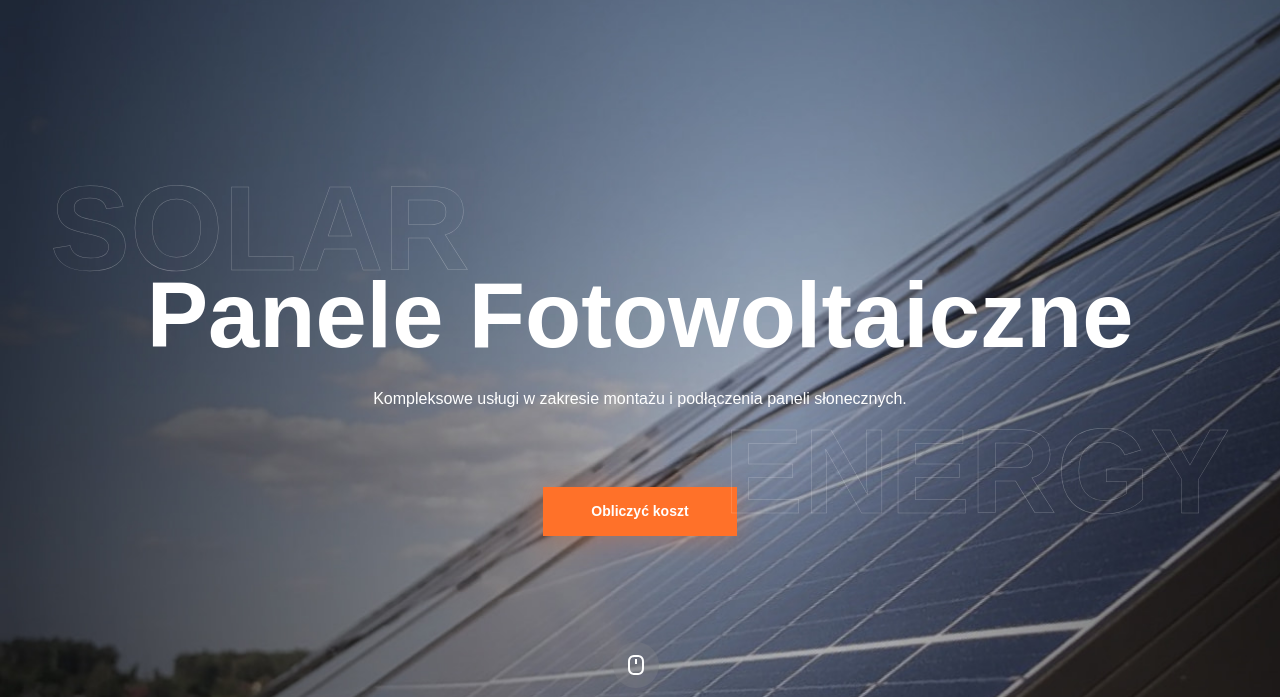
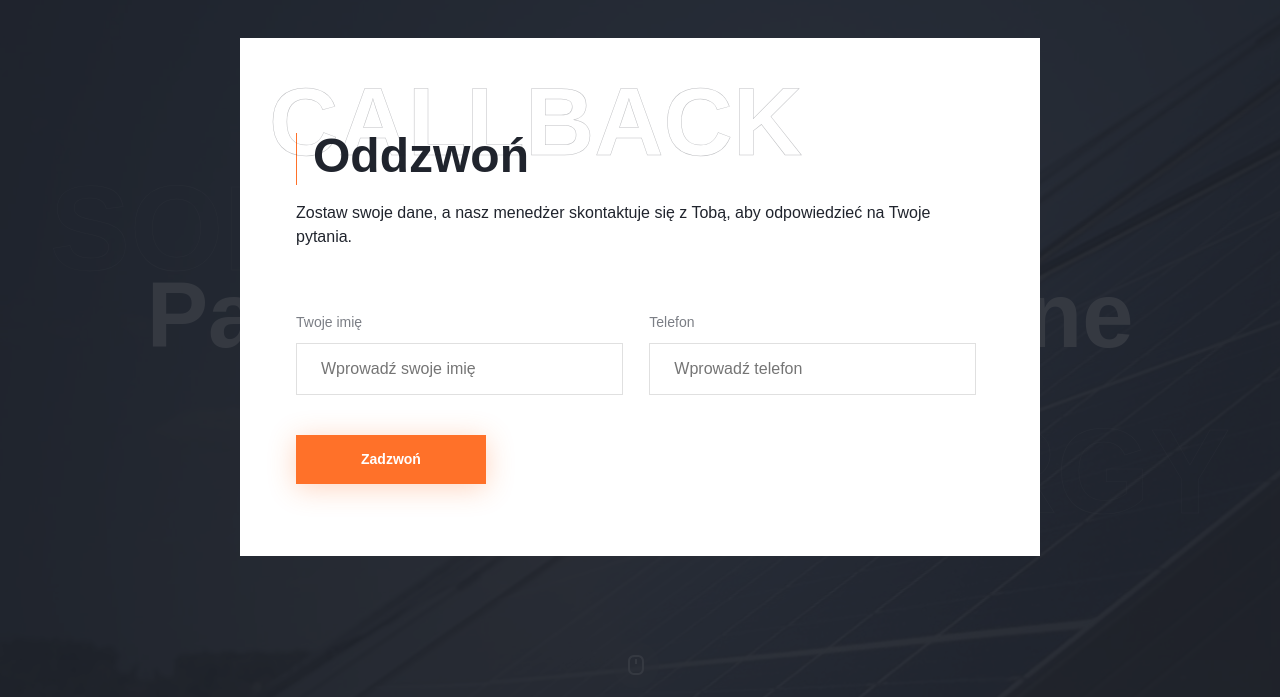
Before and after one commit to WebnautsAcademy/flow2_project1_5, a plain HTML site: page index.html in a window 1280 px wide. Shown: the part 103-800 px from the top of the page. Drawn offline with Linux system fonts and the light colour scheme.

Commit message:
added-popup-callback
Added and styled pop-up "Oddzwon"

```diff
--- a/css/style.css
+++ b/css/style.css
@@ -13,8 +13,7 @@ a {
     text-decoration: none;
 }
 
-/*Основная страница INDEX*/
-/*Шапка сайта - Навигация*/
+/* ----------------- Шапка сайта - Навигация -----------------*/
 .header {
     display: flex;
     flex-direction: column-reverse;
@@ -76,10 +75,10 @@ a {
 
 .navigation-list-header,
 .navigation-list-footer {
-    list-style-type: none; /*убирает маркировку со списка*/
+    list-style-type: none;
 }
 
-/*Шапка сайта - Строка с контактными данными*/
+/*----------------- Шапка сайта - Строка с контактными данными -----------------*/
 .header-wrapper-contacts {
     background-color: #20242D;
     color: #ffffff;
@@ -113,7 +112,7 @@ a {
     margin-right: 9px;
 }
 
-/*Страница INDEX - экран приветствия*/
+/*----------------- Страница INDEX - экран приветствия -----------------*/
 .welcome-section {
     background-color: #455469;
     background-image: url('../img/home-page-welcome-bg.jpg');
@@ -186,7 +185,7 @@ a {
     background: #FF0000;
 }
 
-/*Страница INDEX - экран с информацией*/
+/*----------------- Страница INDEX - экран с информацией -----------------*/
 .info-section {
     display: flex;
     padding: 130px 200px 115px 200px;
@@ -243,7 +242,7 @@ a {
     color: #20242D;
 }
 
-/*Подвал сайта*/
+/*----------------- Подвал сайта -----------------*/
 .footer {
     background-color: #20242D;
     text-align: center;
@@ -287,7 +286,7 @@ a {
     filter: drop-shadow(0px 4px 28px rgba(255, 113, 41, 0.7));
 }
 
-/*Подвал - ссылки на документы*/
+/*----------------- Подвал - ссылки на документы -----------------*/
 .footer-link-documents-wrapper {
     display: flex;
     justify-content: space-between;
@@ -306,7 +305,7 @@ a {
     color: #7B7E85;
 }
 
-/*Страница ABOUT - экран приветствия*/
+/*----------------- Страница ABOUT - экран приветствия -----------------*/
 .about-welcome-section {
     background-color: #455469;
     background-image: url('../img/about-page-welcome-bg.jpg');
@@ -351,7 +350,7 @@ a {
     -webkit-text-stroke-color: rgba(255, 255, 255, 0.3)
 }
 
-/*Страница ABOUT - секция с информацией*/
+/*----------------- Страница ABOUT - секция с информацией -----------------*/
 .about-info-section {
     display: flex;
     position: relative;
@@ -370,7 +369,7 @@ a {
     padding: 80px 260px 185px 0;
 }
 
-/*Страница PROJECTS*/
+/*----------------- Страница PROJECTS -----------------*/
 .projects-welcome-section {
     padding: 125px 0 50px 200px;
 }
@@ -409,7 +408,7 @@ a {
     list-style-type: none;
 }
 
-/*Страница CONTACTS*/
+/*----------------- Страница CONTACTS -----------------*/
 .contacts-headline-section {
     padding: 125px 0 50px 200px;
 }
@@ -476,7 +475,7 @@ a {
     margin-right: 14px;
 }
 
-/*Страница INSTALATION - экран приветствия*/
+/*----------------- Страница INSTALATION - экран приветствия -----------------*/
 .instalation-welcome-section {
     position: relative;
     background-color: #455469;
@@ -505,7 +504,7 @@ a {
     right: -21px;
 }
 
-/*Страница INSTALATION - информация*/
+/*----------------- Страница INSTALATION - информация -----------------*/
 .instalation-info-section {
     padding: 120px 450px;
 }
@@ -600,8 +599,8 @@ a {
     padding: 32px 24px;
 }
 
-/*Попап элементы*/
-/* .popup-container {
+/*----------------- POP-UPs -----------------*/
+.popup-container {
     position: fixed;
     top: 0;
     left: 0;
@@ -615,11 +614,103 @@ a {
     justify-content: center;
 }
 
-.popup-container-hidden {
+/* .popup-container-hidden {
     display: none;
+} */
+
+/*----------------- POP-UP - Callback -----------------*/
+.popup-callback-container {
+    background-color: #fff;
+    padding: 95px 56px 72px 56px;
+    width: 800px;
 }
 
-.popup-calculator {
-    padding: 20px;
-    background-color: #fff;
-} */
+.popup-headline {
+    position: relative;
+    display: flex;
+    font-weight: bold;
+    font-size: 48px;
+    line-height: 97%;
+    color: #20242D;
+    margin: 0;
+}
+
+.popup-headline::before {
+    content: '';
+    display: block;
+    margin-right: 16px;
+    width: 1px;
+    height: 52px;
+    background: #ff7129;
+}
+
+.popup-headline::after {
+    content: 'CALLBACK';
+    position: absolute;
+    bottom: 5px;
+    left: -27px;
+    font-weight: bold;
+    font-size: 96px;
+    line-height: 116px;
+    text-transform: uppercase;
+    color: transparent;
+    -webkit-text-stroke-width: 0.5px;
+    -webkit-text-stroke-color: rgba(32, 36, 45, 0.3)
+}
+
+.popup-container p {
+    font-size: 16px;
+    line-height: 24px;
+    color: #20242D;
+    margin-bottom: 64px;
+}
+
+/*----------------- POP-UP - Callback Form -----------------*/
+.callback-input-container {
+    display: flex;
+}
+
+.callback-input-description {
+    font-weight: 500;
+    font-size: 14px;
+    line-height: 16px;
+    color: #7B7E85;
+}
+
+.popup-container input {
+    width: 327px;
+    height: 52px;
+    background: #fff;
+    border: 1px solid #e0e0e0;
+    box-sizing: border-box;
+    padding: 0 24px;
+    font-size: 16px;
+    line-height: 19px;
+    color: #7B7E85;
+    outline: none;
+    margin-top: 12px;
+}
+
+.popup-container input:first-child {
+    margin-right: 30px;
+}
+
+.popup-container input:focus {
+    color: #20242D;
+    border: 1px solid #ff7129;
+    box-shadow: 0px 0px 9px rgba(255, 113, 41, 0.2);
+}
+
+.callback-button {
+    cursor: pointer;
+    font-weight: bold;
+    font-size: 14px;
+    line-height: 17px;
+    text-align: center;
+    color: #FFFFFF;
+    background: #FF7129;
+    box-shadow: 0px 4px 28px rgba(255, 113, 41, 0.3);
+    border: none;
+    margin-top: 40px;
+    padding: 16px 65px;
+}
--- a/index.html
+++ b/index.html
@@ -73,8 +73,8 @@
             <a class="footer-link-documents" href="#">Ochrona danych osobowych</a>
         </div>
     </footer>
-    <!-- <div class="popup-container popup-container-hidden">
-        <div class="popup-calculator">
+    <div class="popup-container popup-container-hidden">
+        <!-- <div class="popup-calculator">
             <h2>Obliczyć koszt</h2>
             <p>Wprowadź swoje dane, aby obliczyć przybliżony koszt paneli słonecznych.</p>
             <form action="">
@@ -93,8 +93,27 @@
             </div>
             <button class="popup-calculator-button" type="button">Obliczyć</button>
             <button class="popup-calculator-button-close" type="button"></button>
+        </div> -->
+        <div class="popup-callback-container">
+            <h2 class="popup-headline">Oddzwoń</h2>
+            <p>Zostaw swoje dane, a nasz menedżer skontaktuje się z Tobą, aby odpowiedzieć na Twoje pytania.</p>
+            <div class="callback-input-container">
+                <div class="callback-input-name-wrapper">
+                    <form>
+                        <span class="callback-input-description">Twoje imię</span>
+                        <input type="text" name="name" maxlength="30" placeholder="Wprowadź swoje imię">
+                    </form>
+                </div>
+                <div class="callback-input-tel-wrapper">
+                    <form>
+                        <span class="callback-input-description">Telefon</span>
+                        <input type="tel" maxlength="10" placeholder="Wprowadź telefon">
+                    </form>
+                </div>
+            </div>
+            <button class="callback-button">Zadzwoń</button>
         </div>
-    </div> -->
+    </div>
     <script src="js/script.js"></script>
 </body>
 </html>
```
